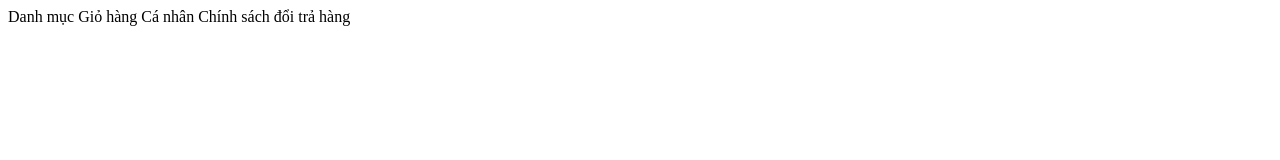
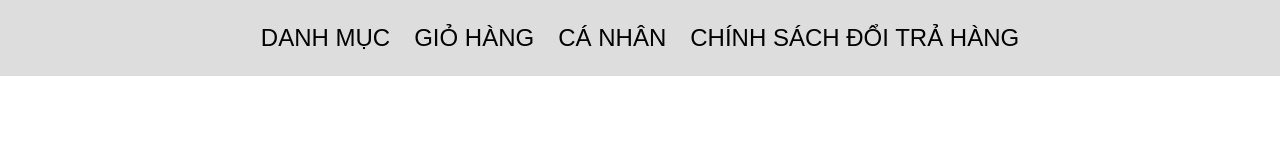
Before and after one commit to babyavailable/babyavailable.github.io, a plain HTML site: page index.html in a window 1280 px wide. Drawn offline with Linux system fonts and the light colour scheme.

Commit message:
update css file for website

```diff
--- a/index.html
+++ b/index.html
@@ -4,6 +4,7 @@
 	<meta charset="utf-8">
 	<meta name="viewport" content="width=device-width, initial-scale=1">
 	<title></title>
+	<link rel="stylesheet" type="text/css" href="style.css">
 </head>
 <body>
 	<div class="header">
--- /dev/null
+++ b/style.css
@@ -0,0 +1,58 @@
+body{
+	margin: 0px;
+}
+
+
+.header{
+	display: flex;
+	flex-direction: row;
+	gap: 24px;
+	align-items: center;
+	justify-content: center;
+}
+
+.header > span{
+	font-size: 24px;
+	color: black;
+}
+
+@media (max-width: 400px){
+	.header{
+		font-size: 16px;
+	}
+
+	.header > span{
+		flex-direction:column;
+	}
+}
+
+@media (prefers-color-scheme: dark){
+	.header{
+		background: var(--background-color);
+	}
+
+	.header > span{
+		color: var(--main-color);
+	}
+}
+
+:root{
+	--background-color: #000000;
+	--main-color: #ffffff;
+}
+
+
+
+div{
+	display: flex;
+	padding: 24px;
+	gap: 24px;
+	background: #dddddd;
+}
+
+
+span{
+	font-family: sans-serif;
+	font-size: 32px;
+	text-transform: uppercase;
+}
```
